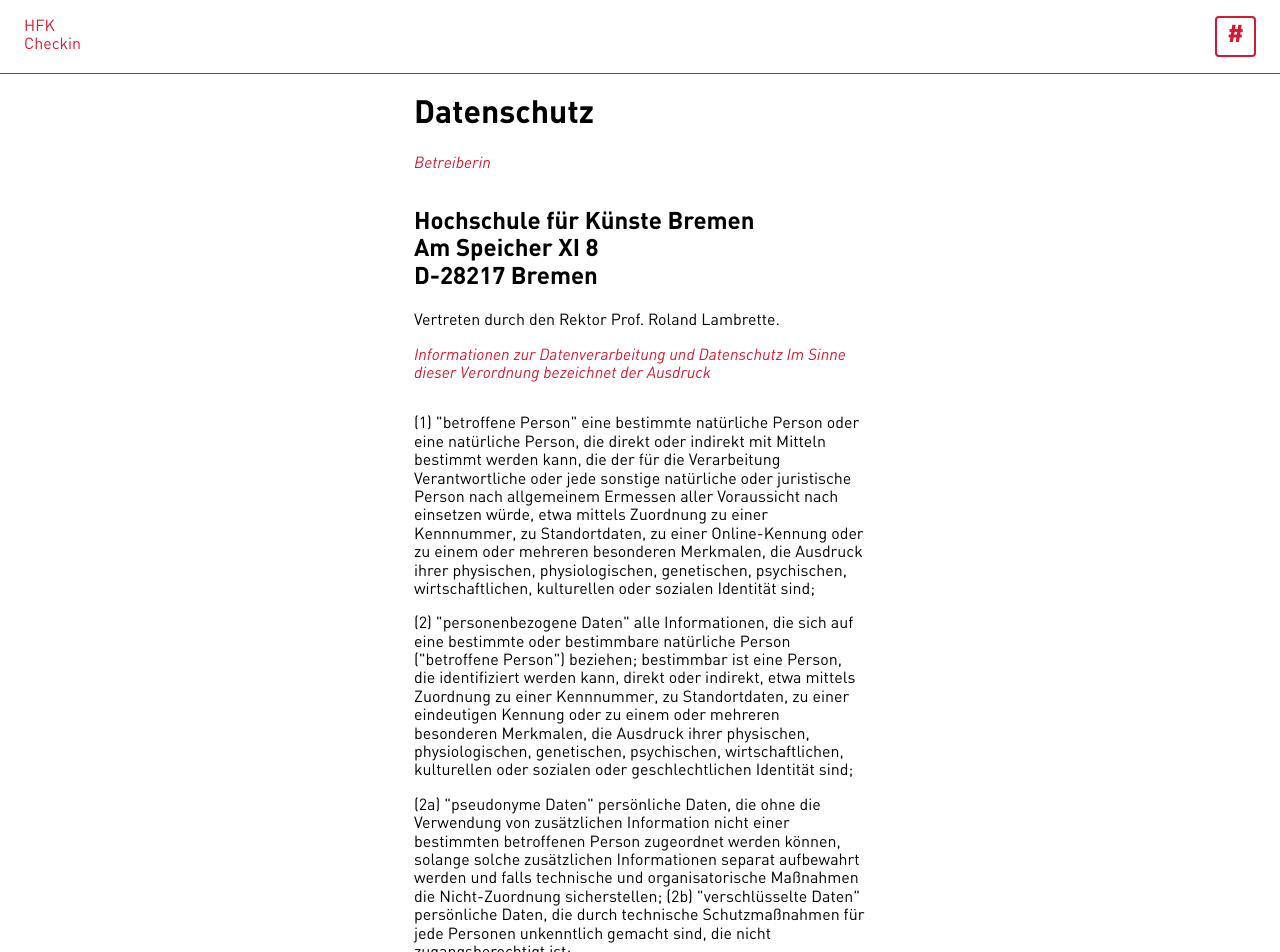
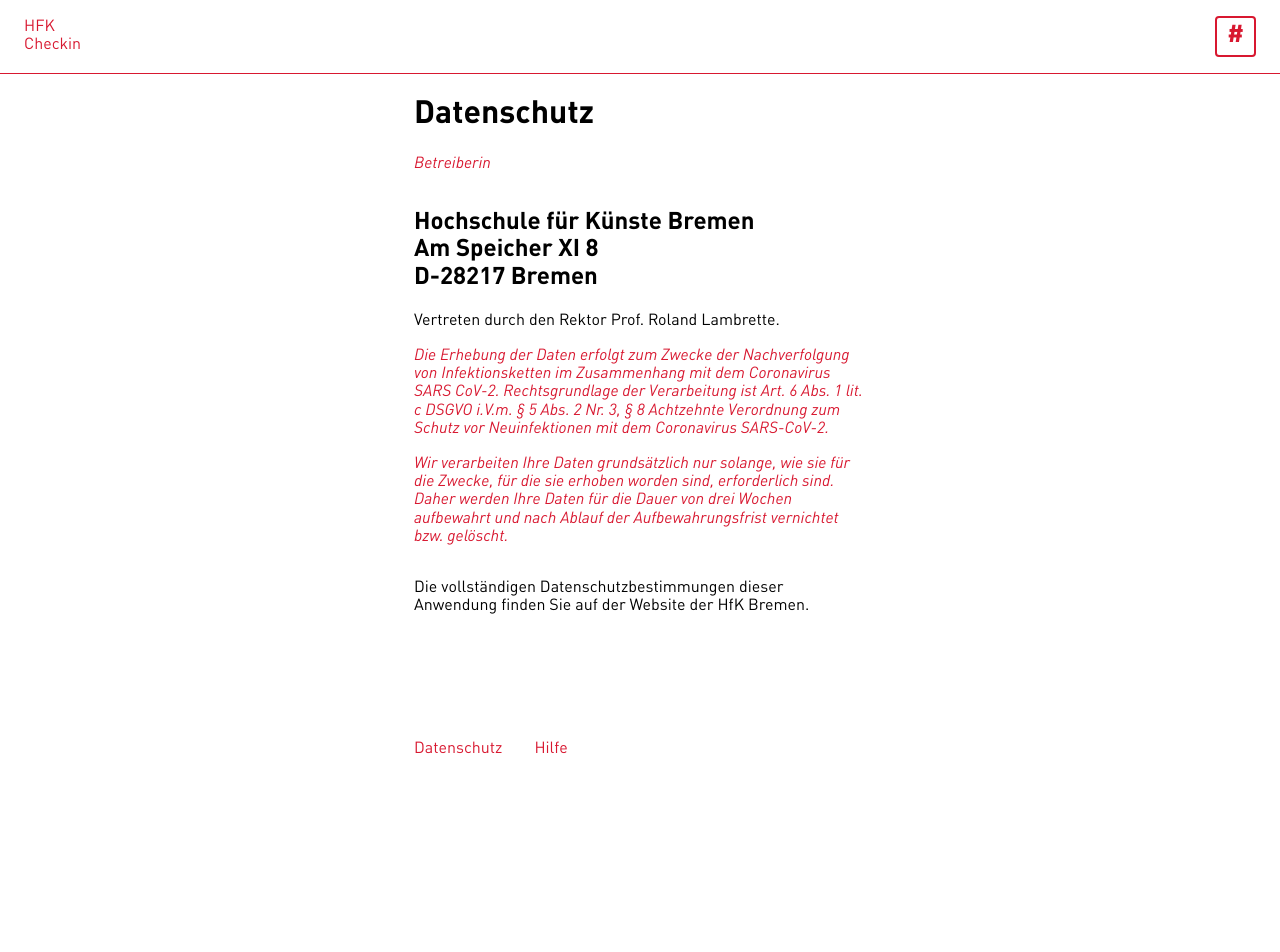
Before and after one commit to digitalmediabremen/hfk-checkin, a Next.js app in the folder frontend/: page /privacy in a window 1280 px wide. Shown: the top 952 px of the page. After the commit the page ends 800 px from the top, so only its background shows below. Built offline with nearby package versions, Linux system fonts and the light colour scheme; no server answers.

Commit message:
Update privacy.tsx

```diff
--- a/frontend/pages/privacy.tsx
+++ b/frontend/pages/privacy.tsx
@@ -22,41 +22,13 @@
                 Vertreten durch den Rektor Prof. Roland Lambrette.
             </Text>
             <Notice>
-                Informationen zur Datenverarbeitung und Datenschutz Im Sinne
-                dieser Verordnung bezeichnet der Ausdruck
+                Die Erhebung der Daten erfolgt zum Zwecke der Nachverfolgung von Infektionsketten im Zusammenhang mit dem Coronavirus SARS CoV-2. Rechtsgrundlage der Verarbeitung ist Art. 6 Abs. 1 lit. c DSGVO i.V.m. § 5 Abs. 2 Nr. 3, § 8 Achtzehnte Verordnung zum Schutz vor Neuinfektionen mit dem Coronavirus SARS-CoV-2.
+            </Notice>
+            <Notice>
+                Wir verarbeiten Ihre Daten grundsätzlich nur solange, wie sie für die Zwecke, für die sie erhoben worden sind, erforderlich sind. Daher werden Ihre Daten für die Dauer von drei Wochen aufbewahrt und nach Ablauf der Aufbewahrungsfrist vernichtet bzw. gelöscht.
             </Notice>
             <Text paragraph>
-                (1) "betroffene Person" eine bestimmte natürliche Person oder
-                eine natürliche Person, die direkt oder indirekt mit Mitteln
-                bestimmt werden kann, die der für die Verarbeitung
-                Verantwortliche oder jede sonstige natürliche oder juristische
-                Person nach allgemeinem Ermessen aller Voraussicht nach
-                einsetzen würde, etwa mittels Zuordnung zu einer Kennnummer, zu
-                Standortdaten, zu einer Online-Kennung oder zu einem oder
-                mehreren besonderen Merkmalen, die Ausdruck ihrer physischen,
-                physiologischen, genetischen, psychischen, wirtschaftlichen,
-                kulturellen oder sozialen Identität sind;
-            </Text>
-            <Text paragraph>
-                (2) "personenbezogene Daten" alle Informationen, die sich auf
-                eine bestimmte oder bestimmbare natürliche Person ("betroffene
-                Person") beziehen; bestimmbar ist eine Person, die identifiziert
-                werden kann, direkt oder indirekt, etwa mittels Zuordnung zu
-                einer Kennnummer, zu Standortdaten, zu einer eindeutigen Kennung
-                oder zu einem oder mehreren besonderen Merkmalen, die Ausdruck
-                ihrer physischen, physiologischen, genetischen, psychischen,
-                wirtschaftlichen, kulturellen oder sozialen oder
-                geschlechtlichen Identität sind;
-            </Text>{" "}
-            <Text paragraph>
-                (2a) "pseudonyme Daten" persönliche Daten, die ohne die
-                Verwendung von zusätzlichen Information nicht einer bestimmten
-                betroffenen Person zugeordnet werden können, solange solche
-                zusätzlichen Informationen separat aufbewahrt werden und falls
-                technische und organisatorische Maßnahmen die Nicht-Zuordnung
-                sicherstellen; (2b) "verschlüsselte Daten" persönliche Daten,
-                die durch technische Schutzmaßnahmen für jede Personen
-                unkenntlich gemacht sind, die nicht zugangsberechtigt ist;
+                Die <a href="https://www.hfk-bremen.de/sites/default/files/media/2020_info_datenschutz_nutzerinnen_hfk_bremen.pdf" target="_blank">vollständigen Datenschutzbestimmungen</a> dieser Anwendung finden Sie auf der Website der HfK Bremen.
             </Text>
         </>
     );
```
